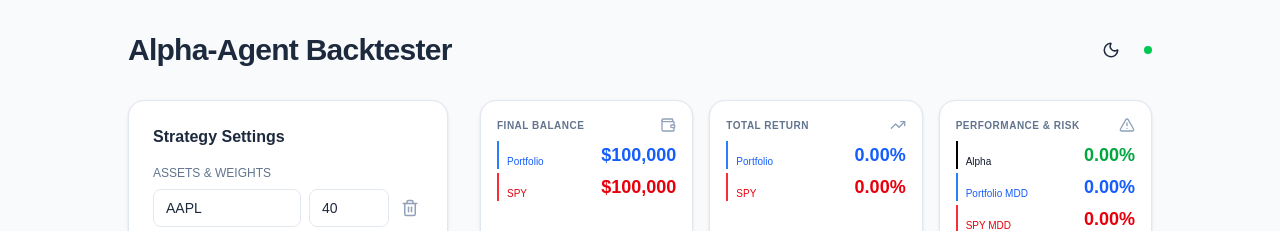
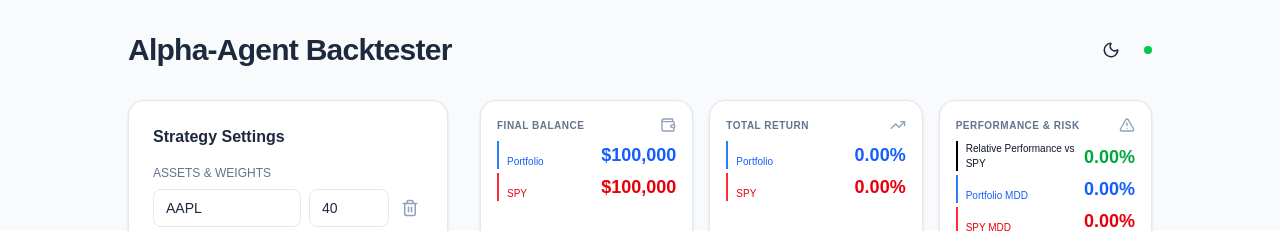
Before and after one commit to DeanYoon/alpha-agent-sandbox, a Next.js app: page / in a window 1280 px wide. Shown: the top 231 px of the page. Built offline with nearby package versions, Linux system fonts and the light colour scheme.

Commit message:
Fix: Modulated alpha calculation to relative performance ratio and updated UI labels

```diff
--- a/src/app/page.tsx
+++ b/src/app/page.tsx
@@ -50,7 +50,11 @@ export default function BacktestPage() {
   };
 
   const currentSummary = result?.summary || initialSummary;
-  const alpha = currentSummary.totalReturn - (currentSummary.benchmarkReturn || 0);
+  // Relative Performance (Alpha) calculation: ((1 + portfolioReturn) / (1 + benchmarkReturn)) - 1
+  const alphaPercent = currentSummary.benchmarkReturn !== undefined
+    ? ((1 + currentSummary.totalReturn) / (1 + currentSummary.benchmarkReturn)) - 1
+    : 0;
+
   const historyData = result?.history || [];
   const startRef = useRef<HTMLDivElement>(null);
   const endRef = useRef<HTMLDivElement>(null);
@@ -308,8 +312,8 @@ export default function BacktestPage() {
                     </div>
                     <div className="flex flex-col gap-1">
                       <div className="flex justify-between items-end border-l-2 border-black dark:border-white pl-2">
-                        <span className="text-[10px] text-slate-900 dark:text-white font-medium">Alpha</span>
-                        <span className={`text-lg font-black ${alpha >= 0 ? "text-green-600" : "text-red-600"}`}>{`${(alpha * 100).toFixed(2)}%`}</span>
+                        <span className="text-[10px] text-slate-900 dark:text-white font-medium">Relative Performance vs {benchmarkTicker}</span>
+                        <span className={`text-lg font-black ${alphaPercent >= 0 ? "text-green-600" : "text-red-600"}`}>{`${(alphaPercent * 100).toFixed(2)}%`}</span>
                       </div>
                       <div className="flex justify-between items-end border-l-2 border-blue-500 pl-2">
                         <span className="text-[10px] text-blue-600 font-medium">Portfolio MDD</span>
```
